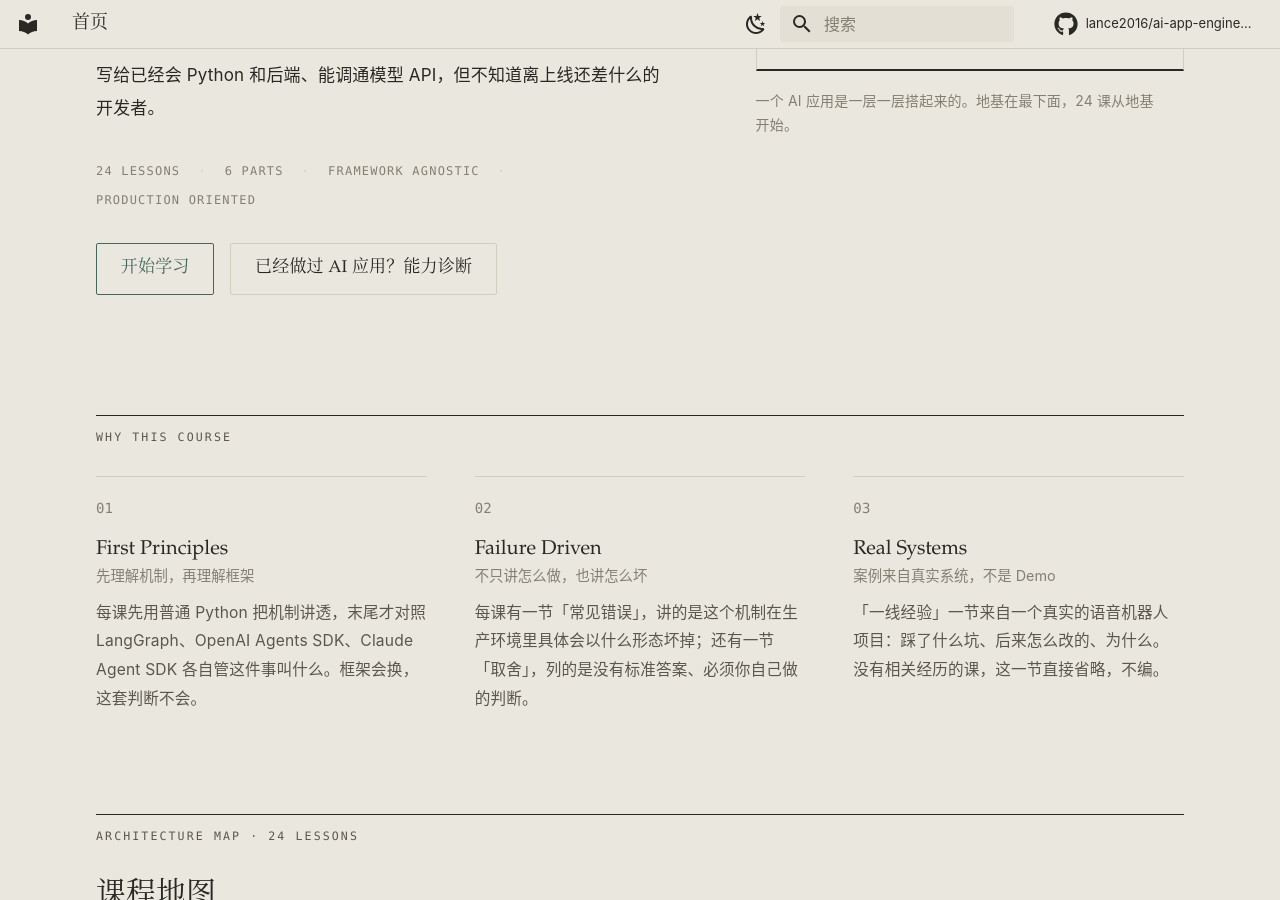
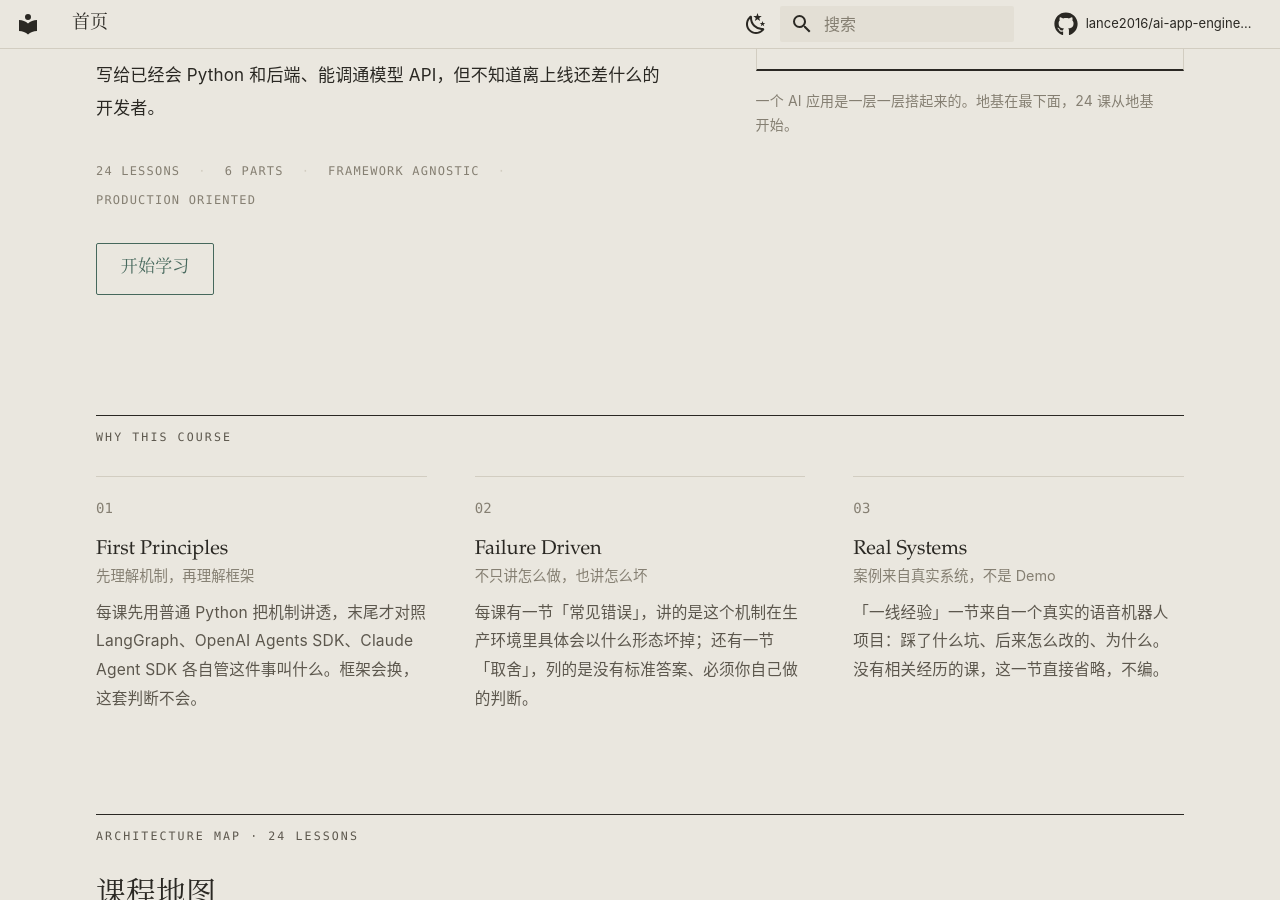
Before and after one commit to lance2016/ai-app-engineering, an MkDocs documentation site: the page built from docs/index.md, in a window 1280 px wide and 900 px high, scrolled down 456 px. Built offline with MkDocs 1.6.1 and Material for MkDocs 9.7.7, drawn with Linux system fonts in a browser that asks for light colours; comment, search, counter and statistics services are not loaded.

Commit message:
fix: leave the hero one action
The diagnostic button sat beside "开始学习" at nearly equal weight, so the
hero offered two choices and pointed at neither. It was also the third route
to the same page: the journey picker asks who you are first and then opens
the diagnostic as step one of path B, which is the better-aimed entrance,
and the nav carries it under 开始这里.

```diff
--- a/docs/index.md
+++ b/docs/index.md
@@ -28,8 +28,6 @@ hide:
 <div class="hero__cta" markdown="1">
 
 [开始学习](lessons/00-setup/README.md){ .md-button .md-button--primary }
-
-[已经做过 AI 应用？能力诊断](reference/diagnostic.md){ .md-button }
 
 </div>
 
```
